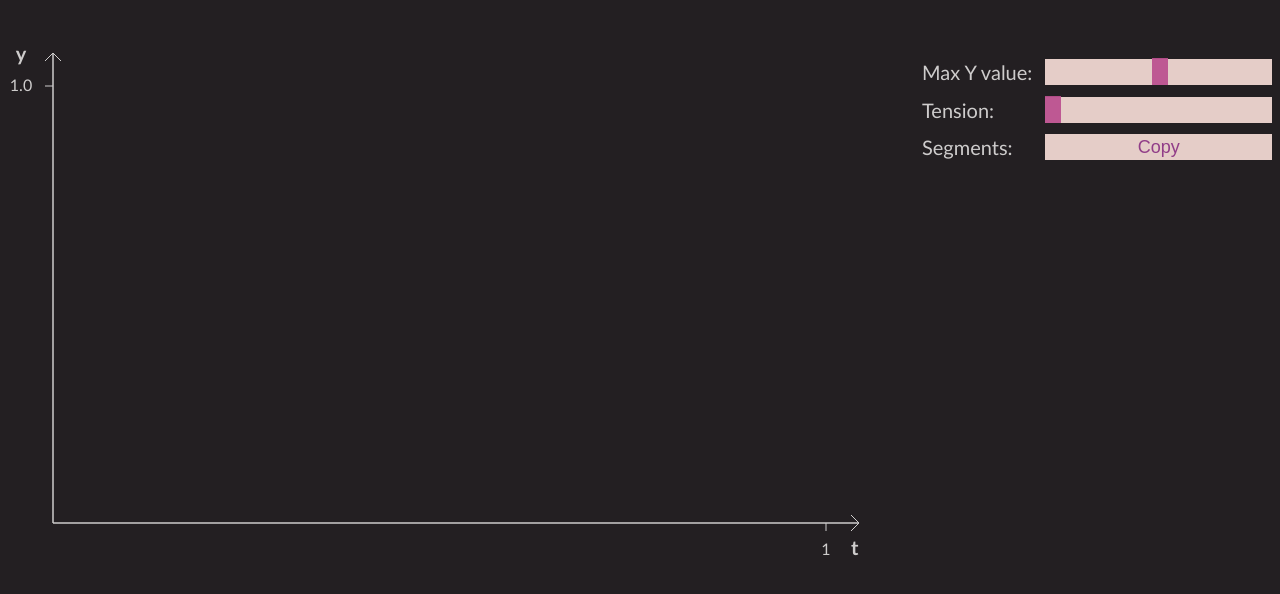
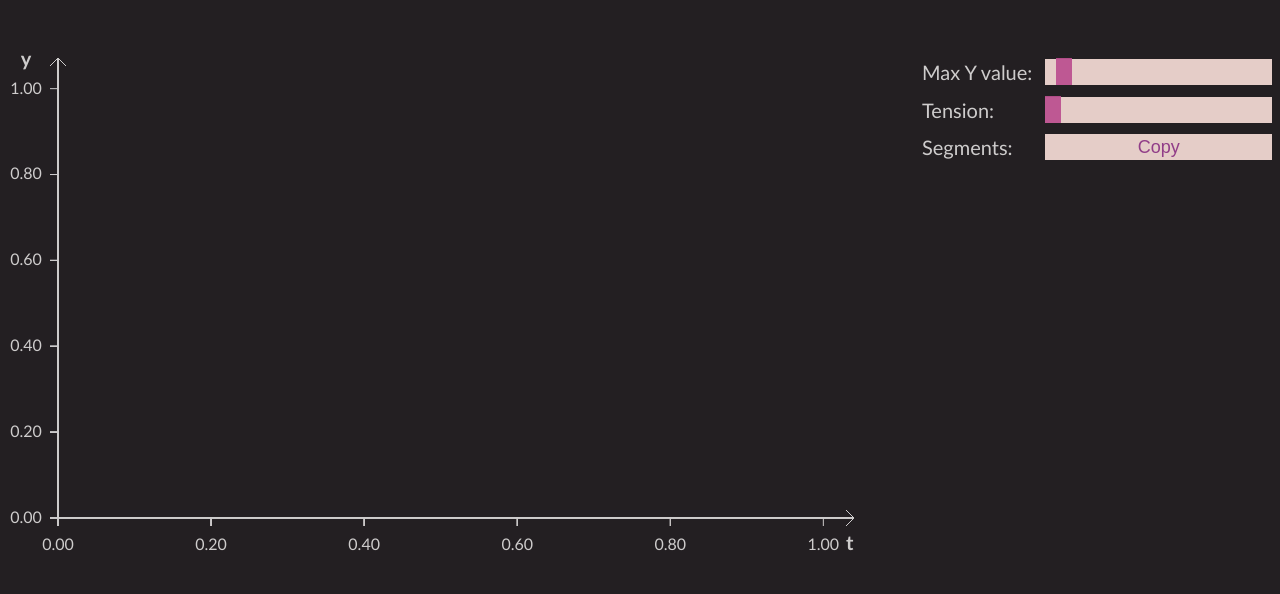
Before and after one commit to frysztak/splicer, a website built with webpack: page src/index.html in a window 1280 px wide. Built offline with nearby package versions, Linux system fonts and the light colour scheme.

Commit message:
draw axis ticks

```diff
--- a/src/drawing.ts
+++ b/src/drawing.ts
@@ -1,5 +1,6 @@
 import {IState} from "./state";
 import zip from "lodash/zip";
+import range from "lodash/range";
 import {IPoint, IPointList} from "./point";
 
 type NumOrArr = number | number[];
@@ -23,13 +24,7 @@ export function drawAxes(state: IState) {
     ctx.stroke();
     ctx.font = "normal bold 20px 'Calibri', sans-serif";
     ctx.fillText('t', finalX - cfg.arrowOffset, y + 4 * cfg.arrowOffset);
-    // tick
-    ctx.font = "normal normal 16px 'Calibri', sans-serif";
-    ctx.textAlign = "center";
-    ctx.fillText('1', finalX - cfg.arrowOffset - cfg.axisCutoff, y + 4 * cfg.arrowOffset);
-    ctx.moveTo(finalX - cfg.arrowOffset - cfg.axisCutoff, y);
-    ctx.lineTo(finalX - cfg.arrowOffset - cfg.axisCutoff, y + cfg.tickHeight);
-    ctx.stroke();
+    drawXTicks(state, y);
 
     // y axis
     const finalY = state.canvas.height - cfg.margin;
@@ -43,13 +38,48 @@ export function drawAxes(state: IState) {
     ctx.stroke();
     ctx.font = "normal bold 20px 'Calibri', sans-serif";
     ctx.fillText('y', cfg.margin - 4 * cfg.arrowOffset, cfg.margin + cfg.arrowOffset);
-    // tick
+    drawYTicks(state, cfg.margin);
+}
+
+function drawXTicks(state: IState, y: number) {
+    const ctx = state.ctx;
+    const cfg = state.config;
+
     ctx.font = "normal normal 16px 'Calibri', sans-serif";
-    ctx.textBaseline = "middle";
-    ctx.fillText(state.maxY.toFixed(1), cfg.margin - 4 * cfg.arrowOffset, cfg.margin + cfg.arrowOffset + cfg.axisCutoff);
-    ctx.moveTo(cfg.margin, cfg.margin + cfg.arrowOffset + cfg.axisCutoff);
-    ctx.lineTo(cfg.margin - cfg.tickHeight, cfg.margin + cfg.arrowOffset + cfg.axisCutoff);
-    ctx.stroke();
+    ctx.textAlign = "center";
+
+    let tickStep = 1/cfg.nTicks;
+    let ticks = range(0, 1+tickStep, tickStep);
+    let tickDistance = state.plotWidth / cfg.nTicks;
+    let x = cfg.margin;
+    for (const tick of ticks) {
+        ctx.fillText(tick.toFixed(2), x, y + 4 * cfg.arrowOffset);
+        ctx.moveTo(x, y);
+        ctx.lineTo(x, y + cfg.tickHeight);
+        ctx.stroke();
+        x += tickDistance;
+    }
+}
+
+function drawYTicks(state: IState, x: number) {
+    const ctx = state.ctx;
+    const cfg = state.config;
+
+    ctx.font = "normal normal 16px 'Calibri', sans-serif";
+    ctx.textAlign = "center";
+    ctx.textBaseline = 'middle';
+
+    let tickStep = state.maxY/cfg.nTicks;
+    let ticks = range(0, state.maxY+tickStep, tickStep);
+    let tickDistance = state.plotHeight / cfg.nTicks;
+    let y = cfg.margin + state.plotHeight + cfg.arrowLength + cfg.axisCutoff;
+    for (const tick of ticks) {
+        ctx.fillText(tick.toFixed(2), x - 4 * cfg.arrowOffset, y);
+        ctx.moveTo(x, y);
+        ctx.lineTo(x - cfg.tickHeight, y);
+        ctx.stroke();
+        y -= tickDistance;
+    }
 }
 
 export function drawPlot(state: IState) {
--- a/src/index.html
+++ b/src/index.html
@@ -17,7 +17,8 @@
     <div class="column mt-50 controls-container">
         <div class="row center-vertical">
             <label class="column" for="maxY">Max Y value:</label>
-            <input type="range" class="slider double-column" id="maxY" name="maxY" min="0.1" max="10.0" step="0.1">
+            <input type="range" class="slider double-column" id="maxY" name="maxY" min="0.5" max="10.0" step="0.5"
+                   value="1.0">
         </div>
 
         <div class="row center-vertical mt-10">
--- a/src/index.ts
+++ b/src/index.ts
@@ -22,11 +22,12 @@ const state: IState = {
     tension: 0,
     segmentsElement: undefined,
     config: {
-        margin: 45,
+        margin: 50,
         arrowOffset: 8,
         arrowLength: 8 / Math.sqrt(2),
         axisCutoff: 25,
         tickHeight: 8,
+        nTicks: 5,
         lineColour: '#bc5090',
         pointColour: '#82929f78',
         pointRadius: 14,
@@ -42,12 +43,12 @@ const state: IState = {
 
 function updateScale() {
     const cfg =  state.config;
-    const width = state.canvas.width - 2 * cfg.margin - cfg.axisCutoff - cfg.arrowLength;
-    const height = state.canvas.height - 2 * cfg.margin - cfg.axisCutoff - cfg.arrowLength;
-    state.xScale = width / max([max(state.x), 1.0]);
+    state.plotWidth = state.canvas.width - 2 * cfg.margin - cfg.axisCutoff - cfg.arrowLength;
+    state.plotHeight = state.canvas.height - 2 * cfg.margin - cfg.axisCutoff - cfg.arrowLength;
+    state.xScale = state.plotWidth / max([max(state.x), 1.0]);
     state.xOffset = cfg.margin;
-    state.yScale = height / state.maxY;
-    state.yOffset = height + cfg.margin + cfg.axisCutoff + cfg.arrowLength;
+    state.yScale = state.plotHeight / state.maxY;
+    state.yOffset = state.plotHeight + cfg.margin + cfg.axisCutoff + cfg.arrowLength;
 }
 
 function drawFrame() {
--- a/src/state.ts
+++ b/src/state.ts
@@ -12,6 +12,8 @@ export interface IState {
     xOffset: number;
     yScale: number,
     yOffset: number;
+    plotWidth: number;
+    plotHeight: number;
     points: IPoint[];
     pointIdxBeingDragged: number;
     pointIdxHoveredOn: number;
@@ -26,6 +28,7 @@ export interface IConfig {
     arrowLength: number;
     axisCutoff: number;
     tickHeight: number;
+    nTicks: number;
     lineColour: string;
     pointColour: string;
     pointRadius: number;
```
